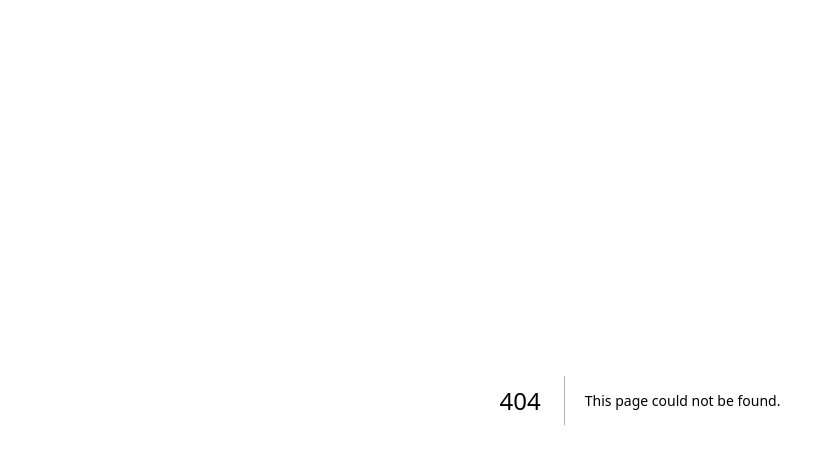
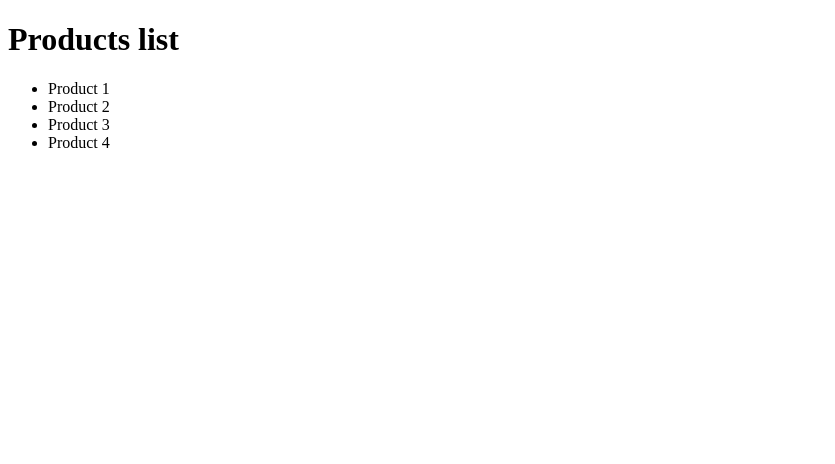
Before and after one commit to aryan68125/nextjs, a Next.js app in the folder routing-demo/: page /product in a window 1280 px wide. Before the commit this address had no page. Shown: the top 464 px of the page, without its empty margins (0-835 px from the left). Built offline with nearby package versions, Linux system fonts and the light colour scheme.

Commit message:
Added esplaination related to nextjs dynamic routes

```diff
--- /dev/null
+++ b/routing-demo/src/app/product/page.tsx
@@ -0,0 +1,13 @@
+export default function products(){
+    return (
+        <>
+        <h1>Products list</h1>
+        <ul>
+            <li>Product 1</li>
+            <li>Product 2</li>
+            <li>Product 3</li>
+            <li>Product 4</li>
+        </ul>
+        </>
+    )
+}
```
Also changed, not shown: routing-demo/src/app/product/[productid]/page.tsx (added, +7 -0 lines), 1 other file (tests, documents, lock files or other folders).
